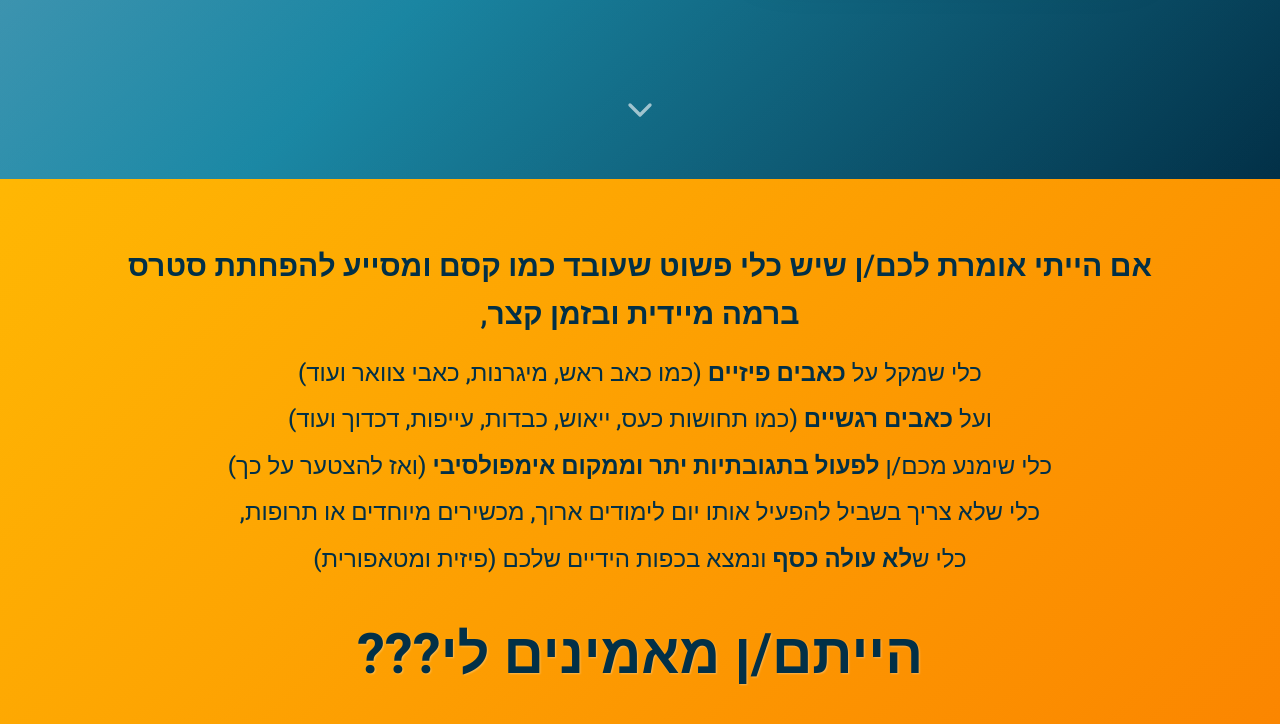
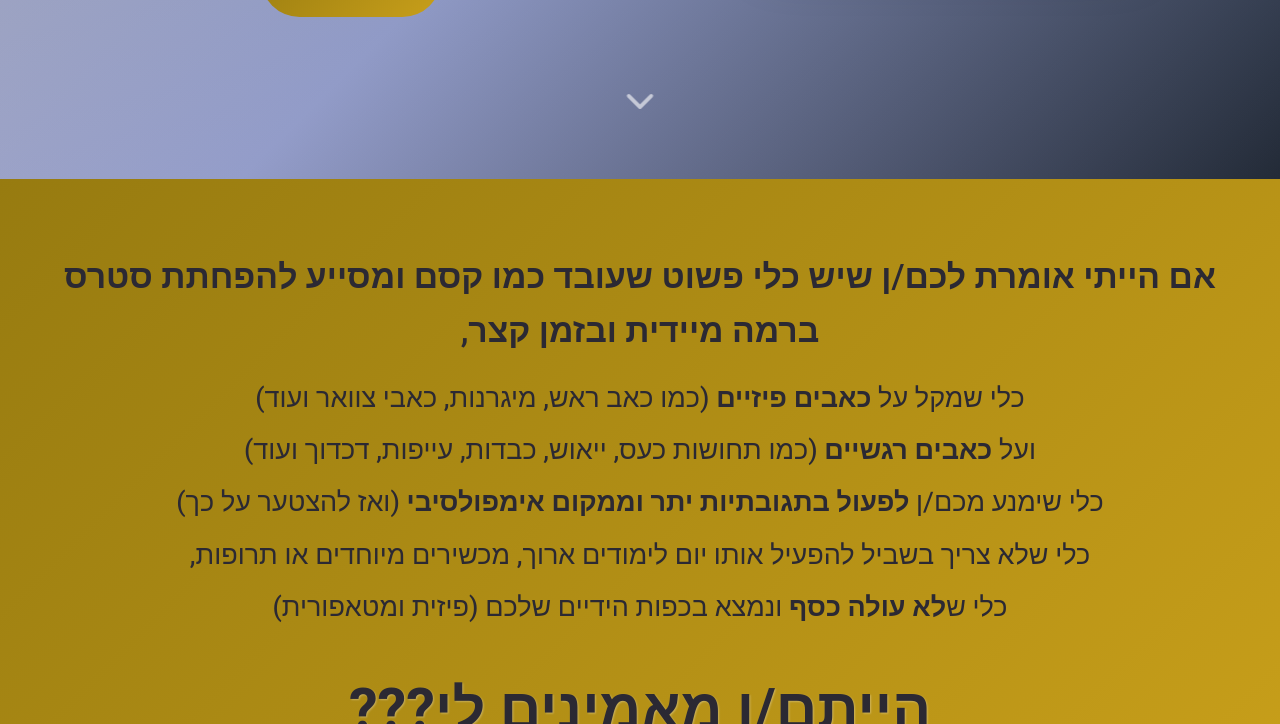
Before and after one commit to nircoren/iris-lp, a plain HTML site: page index.html in a window 1280 px wide. Shown: the part 621-1345 px from the top of the page. Drawn offline with Linux system fonts and the light colour scheme; no server answers; a script that the page names is missing.

Commit message:
Font bigger + website pallete changed

```diff
--- a/styles.css
+++ b/styles.css
@@ -7,18 +7,18 @@
 }
 
 :root {
-    /* Updated Color Palette - Refreshing Summer Fun */
-    --sky-blue: #8ecae6;
-    --blue-green: #219ebc;
-    --deep-space-blue: #023047;
-    --amber-flame: #ffb703;
-    --tiger-orange: #fb8500;
+    /* Updated Color Palette - based on #e1d5df, #b8b8ea, #977b10 */
+    --sky-blue: #e1d5df;       /* soft mauve */
+    --blue-green: #b8b8ea;     /* lavender */
+    --deep-space-blue: #2b2933; /* deep neutral for text / dark areas */
+    --amber-flame: #977b10;    /* warm golden accent */
+    --tiger-orange: #c89f1a;   /* brighter accent */
 
     /* Main color assignments */
     --primary-color: var(--deep-space-blue);
     --secondary-color: var(--blue-green);
     --accent-color: var(--amber-flame);
-    --accent-hover: #e5a602;
+    --accent-hover: #7a630d;
     --highlight-color: var(--tiger-orange);
     --light-blue: var(--sky-blue);
     --success-color: #10b981;
@@ -38,14 +38,14 @@
     --text-gray: #6b7280;
 
     /* Legacy colors for compatibility */
-    --background-light: #f9fafb;
-    --background-gray: #f3f4f6;
+    --background-light: #f5f4fa;
+    --background-gray: #f0eef5;
     --white: #ffffff;
 
     /* Border and shadow colors */
-    --border-light: rgba(139, 202, 230, 0.3);
-    --shadow-light: rgba(2, 48, 71, 0.1);
-    --shadow-medium: rgba(2, 48, 71, 0.2);
+    --border-light: rgba(184, 184, 234, 0.4);
+    --shadow-light: rgba(43, 41, 51, 0.08);
+    --shadow-medium: rgba(43, 41, 51, 0.18);
     --shadow: 0 1px 3px rgba(0, 0, 0, 0.1);
     --shadow-lg: 0 10px 15px -3px rgba(0, 0, 0, 0.1);
     --shadow-xl: 0 20px 25px -5px rgba(0, 0, 0, 0.1);
@@ -55,6 +55,7 @@
 
 body {
     font-family: 'Heebo', sans-serif;
+    font-size: 18px;
     line-height: 1.6;
     color: var(--text-dark);
     direction: rtl;
@@ -1100,7 +1101,21 @@ body {
     display: none;
 }
 
-/* Smooth Scrolling */
+/* Smooth Scrolling + Base Font Size */
 html {
     scroll-behavior: smooth;
+    font-size: 18px;
 }
+
+/* Slightly smaller base font on mobile */
+@media (max-width: 768px) {
+    html {
+        font-size: 16px;
+    }
+}
+
+@media (max-width: 480px) {
+    html {
+        font-size: 16px;
+    }
+}
```
